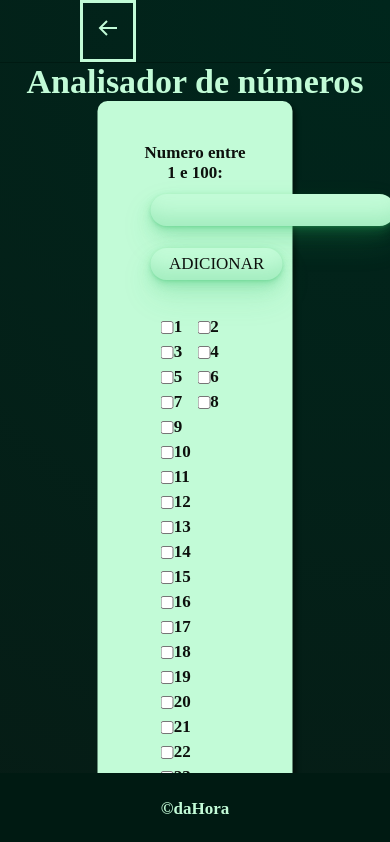
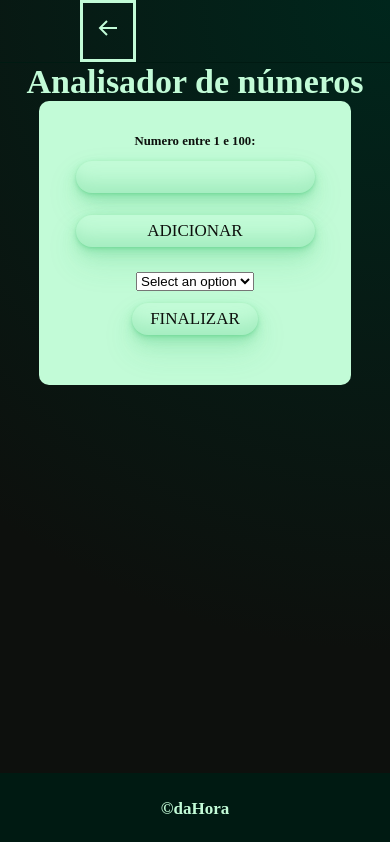
Before and after one commit to GustaDaHora/Number-Playgorund, a React (Vite) app: page /check in a window 390 px wide. Shown: the top 842 px of the page. Built offline with nearby package versions, Linux system fonts and the light colour scheme; a web font is replaced by a local one.

Commit message:
Update Check
Check page now has responsiveness

```diff
--- a/src/app/pages/Check/index.tsx
+++ b/src/app/pages/Check/index.tsx
@@ -22,18 +22,16 @@ const Container = styled.div`
   }
 
   section {
-    text-align: center;
     position: relative;
     left: 50%;
-    transform: translateX(-50%);
+    transform: translate(-50%, 0%);
     width: 50%;
+    text-align: center;
     padding: 5vh;
     background-color: ${({ theme }) => theme.COLORS.WHITE};
     color: ${({ theme }) => theme.COLORS.BACKGROUND_900};
     font-weight: 700;
     border-radius: 10px;
-    box-shadow: 4px 4px 4px #0000006b;
-    margin-bottom: 2rem;
   }
 
   footer {
@@ -72,6 +70,34 @@ const Container = styled.div`
       margin: 0.3rem 0;
     }
   }
+
+  #option {
+    display: none;
+  }
+  @media (max-width: 768px) {
+    section {
+      width: 80%;
+      padding: 3vh;
+    }
+
+    */ h1 {
+      font-size: 1.5rem;
+    }
+
+    p {
+      font-size: 0.8rem;
+      margin: 1vh 0;
+      display: flex;
+      flex-direction: column;
+    }
+    #option {
+      display: inline;
+    }
+
+    .select {
+      display: none;
+    }
+  }
 `;
 
 export function Check(): React.ReactElement {
@@ -86,6 +112,13 @@ export function Check(): React.ReactElement {
     }
     setResultText('');
   }
+
+  const handleOptionChange = (event: React.ChangeEvent<HTMLSelectElement>) => {
+    const selectedValue = parseInt(event.target.value);
+    if (!isNaN(selectedValue)) {
+      adicionar(selectedValue);
+    }
+  };
 
   function adicionar(num: number): void {
     if (num >= 1 && num <= 100 && !valores.includes(num)) {
@@ -137,6 +170,15 @@ export function Check(): React.ReactElement {
               ADICIONAR
             </Button>
           </p>
+          <select id="option" onChange={(e) => handleOptionChange(e)}>
+            <option value="">Select an option</option>
+            {Array.from({ length: 100 }, (_, index) => (
+              <option key={index} value={index + 1}>
+                {index + 1}
+              </option>
+            ))}
+          </select>
+
           <div className="select">
             {Array.from({ length: 100 }, (_, index) => (
               <label key={index}>
```
